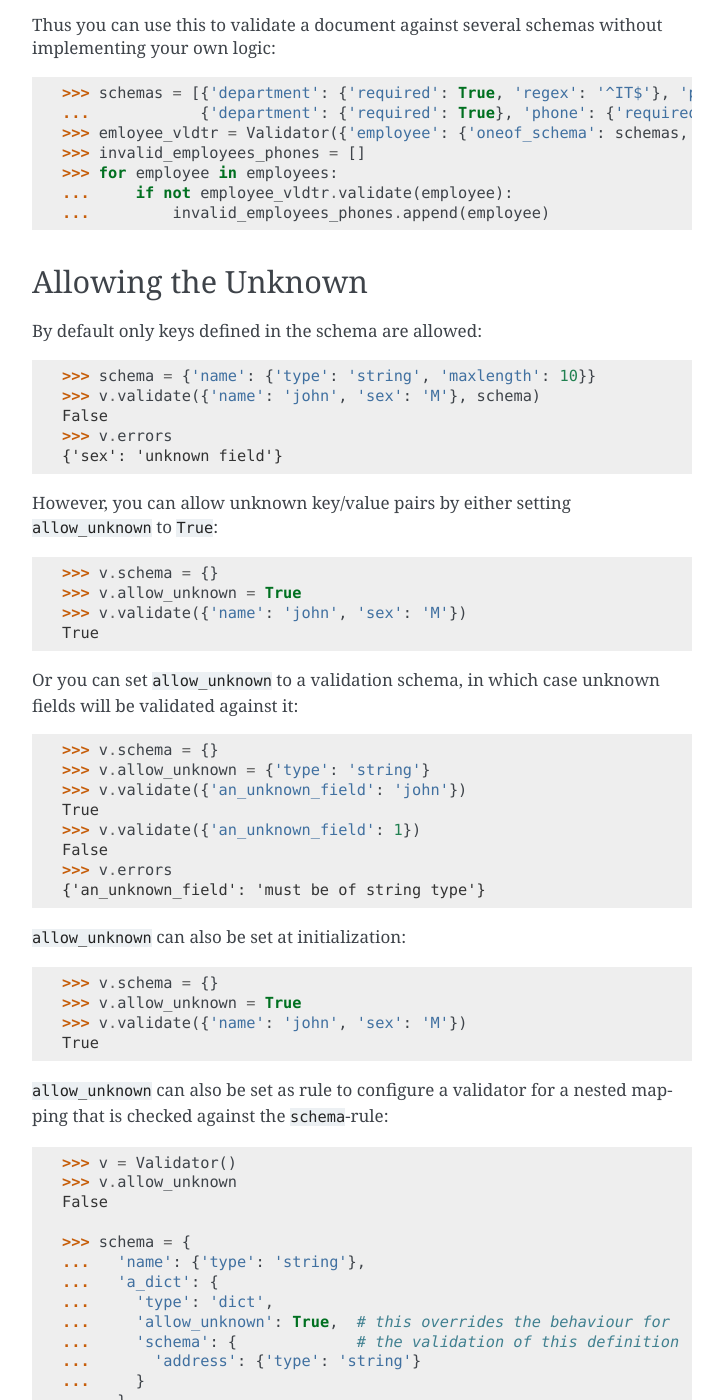
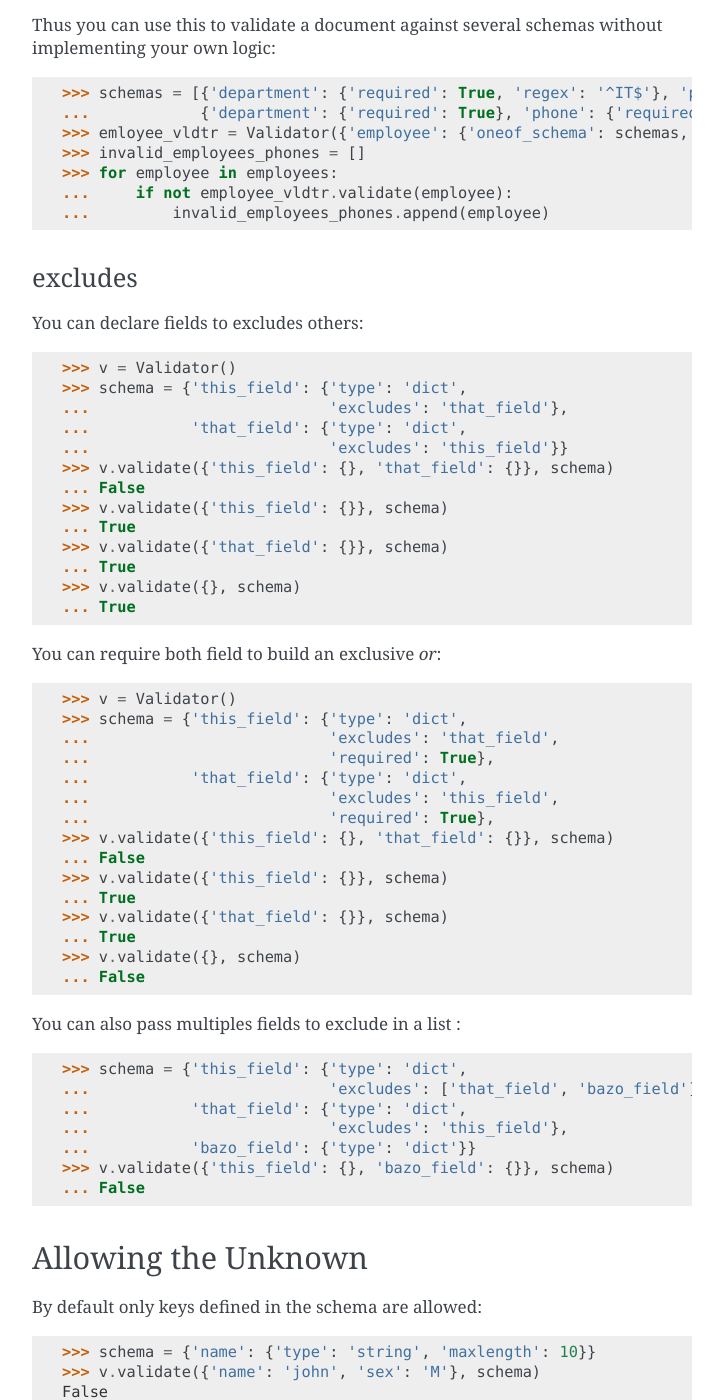
Before and after one commit to pyeve/cerberus, a Sphinx documentation site: the page built from docs/usage.rst, in a window 1280 px wide and 1400 px high, scrolled down 11601 px. Shown: the whole window, without its empty margins (388-1111 px from the left). Built offline with Sphinx 7.4.7, drawn with Linux system fonts in a browser that asks for light colours.

Commit message:
Implements `excludes`

```diff
--- a/docs/usage.rst
+++ b/docs/usage.rst
@@ -617,6 +617,62 @@ Thus you can use this to validate a document against several schemas without imp
 .. versionadded: 0.10
 
 
+excludes
+~~~~~~~~
+
+You can declare fields to excludes others:
+
+.. doctest::
+
+    >>> v = Validator()
+    >>> schema = {'this_field': {'type': 'dict',
+    ...                          'excludes': 'that_field'},
+    ...           'that_field': {'type': 'dict',
+    ...                          'excludes': 'this_field'}}
+    >>> v.validate({'this_field': {}, 'that_field': {}}, schema)
+    ... False
+    >>> v.validate({'this_field': {}}, schema)
+    ... True
+    >>> v.validate({'that_field': {}}, schema)
+    ... True
+    >>> v.validate({}, schema)
+    ... True
+
+
+You can require both field to build an exclusive `or`:
+
+.. doctest::
+
+    >>> v = Validator()
+    >>> schema = {'this_field': {'type': 'dict',
+    ...                          'excludes': 'that_field',
+    ...                          'required': True},
+    ...           'that_field': {'type': 'dict',
+    ...                          'excludes': 'this_field',
+    ...                          'required': True},
+    >>> v.validate({'this_field': {}, 'that_field': {}}, schema)
+    ... False
+    >>> v.validate({'this_field': {}}, schema)
+    ... True
+    >>> v.validate({'that_field': {}}, schema)
+    ... True
+    >>> v.validate({}, schema)
+    ... False
+
+
+You can also pass multiples fields to exclude in a list :
+
+.. doctest::
+
+   >>> schema = {'this_field': {'type': 'dict',
+   ...                          'excludes': ['that_field', 'bazo_field']},
+   ...           'that_field': {'type': 'dict',
+   ...                          'excludes': 'this_field'},
+   ...           'bazo_field': {'type': 'dict'}}
+   >>> v.validate({'this_field': {}, 'bazo_field': {}}, schema)
+   ... False
+
+
 Allowing the Unknown
 --------------------
 By default only keys defined in the schema are allowed:
```
Also changed, not shown: 3 other files.
